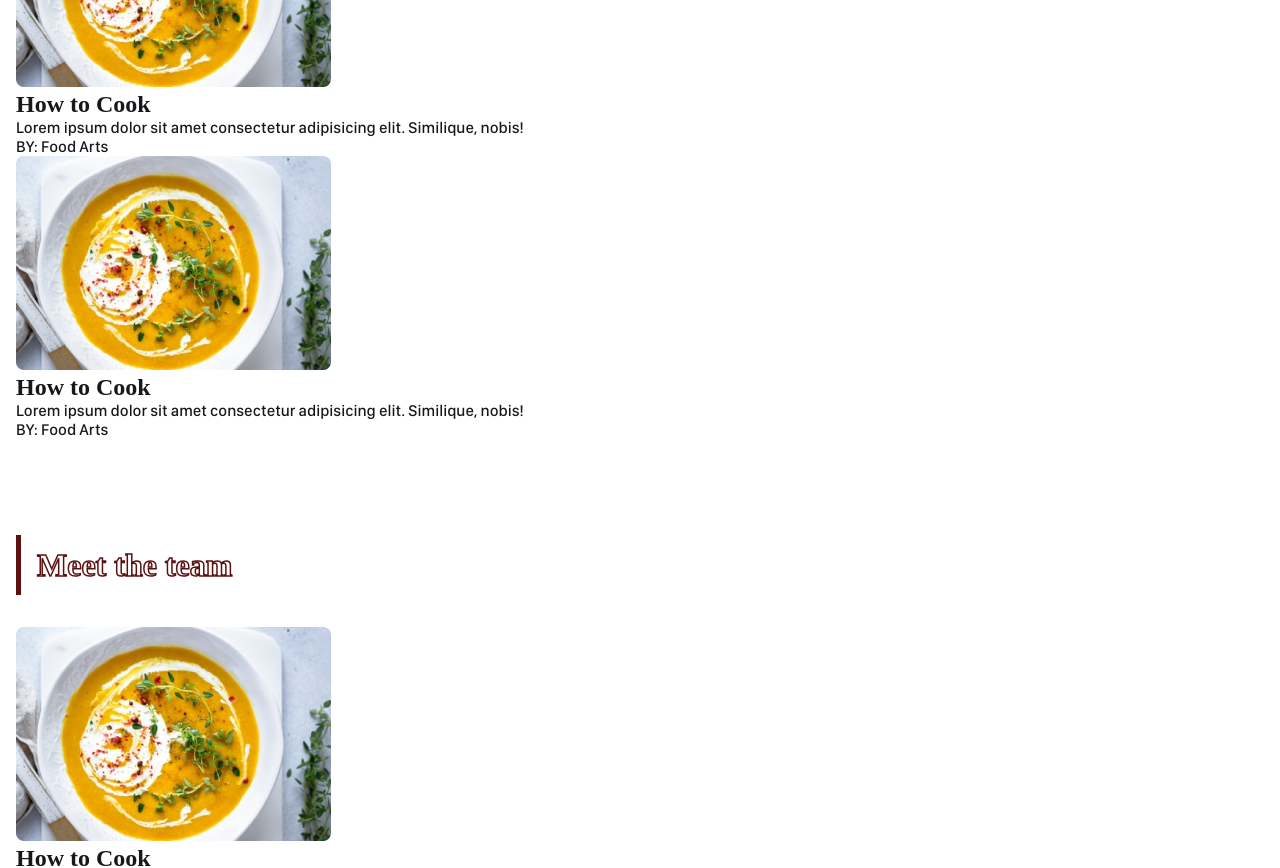
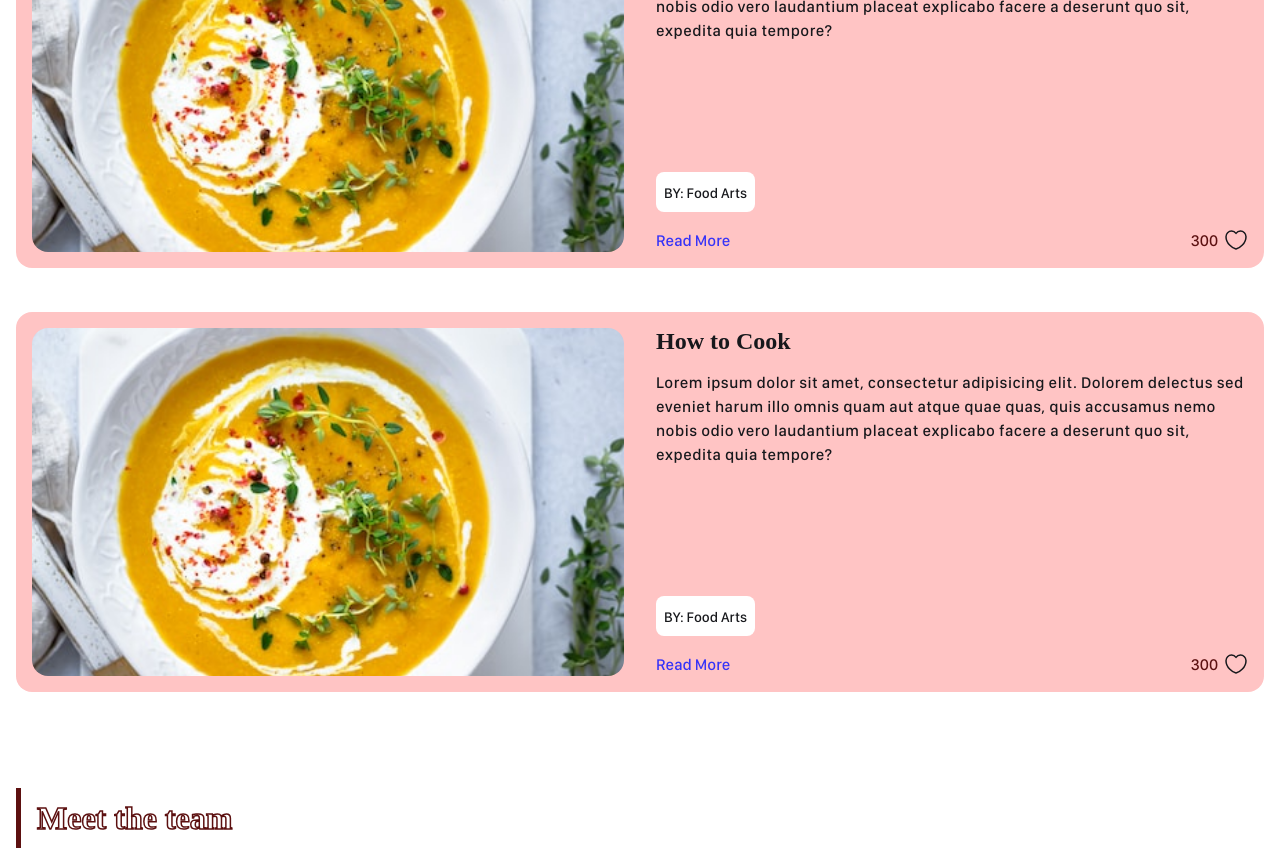
Before and after one commit to LazyCoder4542/FoodSteps-old, a React (Create React App) app in the folder frontend/react-app/: page / in a window 1280 px wide. Shown: the part 1520-2388 px from the top of the page. Built offline with nearby package versions, Linux system fonts and the light colour scheme; a web font is replaced by a local one.

Commit message:
popular post complete

```diff
--- a/frontend/react-app/src/App.css
+++ b/frontend/react-app/src/App.css
@@ -83,6 +83,7 @@ body {
   font-family: var(--ff-content);
   background-color: var(--clr-white);
   min-height: 100vh;
+  font-weight: 400;
 }
 
 input {
@@ -131,7 +132,11 @@ h1 {
   font-size: 2rem;
   line-height: 2.5rem;
 }
-
+p {
+  font-size: 1rem;
+  line-height: 1.5rem;
+  letter-spacing: 0.5px;
+}
 /*img {
   height: 100%;
   width: 100%;
--- a/frontend/react-app/src/App.js
+++ b/frontend/react-app/src/App.js
@@ -1,7 +1,5 @@
-import React, { useState, Component } from "react";
-import ReactDOM from 'react-dom';
-import { BrowserRouter as Router, Routes, Route, Link } from "react-router-dom";
-import { useEffect } from "react";
+import React, { Component } from "react";
+import { BrowserRouter as Router, Routes, Route} from "react-router-dom";
 
 import './App.css';
 
--- a/frontend/react-app/src/components/Header.jsx
+++ b/frontend/react-app/src/components/Header.jsx
@@ -10,9 +10,6 @@ class Header extends Component {
   state = {
     menuOpen: false,
   };
-  constructor(props) {
-    super(props);
-  }
   render() {
     return (
       <React.Fragment>
--- a/frontend/react-app/src/pages/Home.css
+++ b/frontend/react-app/src/pages/Home.css
@@ -85,30 +85,67 @@ section#hero>img.hero-desktop {
 
 section#featured>.wrapper {
     overflow-y: auto;
+    margin-right: calc(-1 * var(--page-padding));
+    margin-left: calc(-1 * var(--page-padding));
 }
 
 section#featured>.wrapper>.post-cards {
-    display: flex;
+    padding-inline: var(--page-padding);
+    display: inline-flex;
     gap: 2.75rem
 }
 
-section#featured>.wrapper>.post-cards>.card {
+section#featured>.wrapper>.post-cards>.mini-post {
+    width: 18rem;
+}
+
+section#popular>.wrapper {
+    overflow-y: auto;
+    margin-right: calc(-1 * var(--page-padding));
+    margin-left: calc(-1 * var(--page-padding));
+}
+
+section#popular>.wrapper>.post-cards {
+    padding-inline: var(--page-padding);
+    display: inline-flex;
+    flex-direction: column;
+    gap: 2.75rem
+}
+
+section#popular>.wrapper>.post-cards>.mini-post {
+    height: 23.75rem;
+    flex-direction: row;
+}
+section#popular>.wrapper>.post-cards>.mini-post>.post-img {
+    flex-basis: 100%;
+    height: 100%;
+    width: 30rem;
+}
+
+section#popular>.wrapper>.post-cards>.mini-post>.post-img>img {
+    width: 100%;
+}
+section#popular>.wrapper>.post-cards>.mini-post>.post-details {
+    flex-basis: 100%;
+    text-align: left;
+    align-items: flex-start;
+}
+.mini-post {
     flex-shrink: 0;
-    display: flex;
+    display: inline-flex;
     flex-direction: column;
     gap: 2rem;
-    width: 18rem;
     padding: 1rem;
     border-radius: 1rem;
     background-color: var(--clr-primary1-5);
 }
 
-section#featured>.wrapper>.post-cards>.card>.post-img {
+.mini-post>.post-img {
     height: 12rem;
     border-radius: inherit;
 }
 
-section#featured>.wrapper>.post-cards>.card>.post-img>img {
+.mini-post>.post-img>img {
     width: 100%;
     height: 100%;
     object-fit: cover;
@@ -116,15 +153,17 @@ section#featured>.wrapper>.post-cards>.card>.post-img>img {
     object-position: center;
 }
 
-section#featured>.wrapper>.post-cards>.card>.post-details {
+.mini-post>.post-details {
     text-align: center;
     display: flex;
     flex-direction: column;
     row-gap: 1rem;
     align-items: center;
 }
-
-section#featured>.wrapper>.post-cards>.card>.post-details>.post-author {
+.mini-post>.post-details>.post-description {
+    margin-bottom: auto;
+}
+.mini-post>.post-details>.post-author {
     height: 40px;
     place-items: center;
     background-color: var(--clr-white);
@@ -134,24 +173,25 @@ section#featured>.wrapper>.post-cards>.card>.post-details>.post-author {
     font-size: .9rem;
 }
 
-section#featured>.wrapper>.post-cards>.card>.post-details>.interactions {
+.mini-post>.post-details>.interactions {
     width: 100%;
     display: flex;
     justify-content: space-between;
     align-items: center;
 }
 
-section#featured>.wrapper>.post-cards>.card>.post-details>.interactions>nav {
+.mini-post>.post-details>.interactions>nav {
     margin-right: auto;
 }
 
-section#featured>.wrapper>.post-cards>.card>.post-details>.interactions>.like {
+.mini-post>.post-details>.interactions>.like {
     display: inline-flex;
     align-items: center;
     column-gap: 6px;
+    cursor: pointer;
 }
 
-section#featured>.wrapper>.post-cards>.card>.post-details>.interactions>.like>span:nth-child(1) {
+.mini-post>.post-details>.interactions>.like>span:nth-child(1) {
     color: var(--clr-primary1-100);
 }
 
--- a/frontend/react-app/src/pages/Home.jsx
+++ b/frontend/react-app/src/pages/Home.jsx
@@ -33,12 +33,12 @@ class HomePage extends Component {
           </header>
           <div className="wrapper">
             <div className="post-cards">
-              <div className="card">
+              <div className="mini-post">
                 <div className="post-img">
                   <img src="images/test1.png" alt="" />
                 </div>
                 <div className="post-details">
-                  <h2 className="post-title">Ho to Make Soup</h2>
+                  <h2 className="post-title">How to Make Soup</h2>
                   <p className="post-description">
                     Lorem ipsum dolor sit amet consectetur adipisicing elit.
                     Similique, nobis!
@@ -75,7 +75,7 @@ class HomePage extends Component {
                   </div>
                 </div>
               </div>
-              <div className="card">
+              <div className="mini-post">
                 <div className="post-img">
                   <img src="images/test1.png" alt="" />
                 </div>
@@ -126,33 +126,85 @@ class HomePage extends Component {
           </header>
           <div className="wrapper">
             <div className="post-cards">
-              <div className="card">
+              <div className="mini-post">
                 <div className="post-img">
                   <img src="images/test1.png" alt="" />
                 </div>
                 <div className="post-details">
                   <h2 className="post-title">How to Cook</h2>
                   <p className="post-description">
-                    Lorem ipsum dolor sit amet consectetur adipisicing elit.
-                    Similique, nobis!
+                    Lorem ipsum dolor sit amet, consectetur adipisicing elit. Dolorem delectus sed eveniet harum illo omnis quam aut atque quae quas, quis accusamus nemo nobis odio vero laudantium placeat explicabo facere a deserunt quo sit, expedita quia tempore?
                   </p>
                   <div className="post-author">
                     BY:&nbsp;<span className="author">Food Arts</span>
                   </div>
+                  <div className="interactions">
+                    <nav>
+                      <a className="link" href="_blank">
+                        Read More
+                      </a>
+                    </nav>
+                    <div className="like">
+                      <span className="post-like-count">300</span>
+                      <span className="svg-wrapper">
+                        <svg
+                          width="24"
+                          height="24"
+                          viewBox="0 0 24 24"
+                          fill="none"
+                          xmlns="http://www.w3.org/2000/svg"
+                        >
+                          <path
+                            d="M12.62 20.8101C12.28 20.9301 11.72 20.9301 11.38 20.8101C8.48 19.8201 2 15.6901 2 8.6901C2 5.6001 4.49 3.1001 7.56 3.1001C9.38 3.1001 10.99 3.9801 12 5.3401C13.01 3.9801 14.63 3.1001 16.44 3.1001C19.51 3.1001 22 5.6001 22 8.6901C22 15.6901 15.52 19.8201 12.62 20.8101Z"
+                            stroke="currentColor"
+                            strokeWidth="1.5"
+                            strokeLinecap="round"
+                            strokeLinejoin="round"
+                          />
+                        </svg>
+                      </span>
+                    </div>
+                  </div>
                 </div>
               </div>
-              <div className="card">
+              <div className="mini-post">
                 <div className="post-img">
                   <img src="images/test1.png" alt="" />
                 </div>
                 <div className="post-details">
                   <h2 className="post-title">How to Cook</h2>
                   <p className="post-description">
-                    Lorem ipsum dolor sit amet consectetur adipisicing elit.
-                    Similique, nobis!
+                    Lorem ipsum dolor sit amet, consectetur adipisicing elit. Dolorem delectus sed eveniet harum illo omnis quam aut atque quae quas, quis accusamus nemo nobis odio vero laudantium placeat explicabo facere a deserunt quo sit, expedita quia tempore?
                   </p>
                   <div className="post-author">
                     BY:&nbsp;<span className="author">Food Arts</span>
+                  </div>
+                  <div className="interactions">
+                    <nav>
+                      <a className="link" href="_blank">
+                        Read More
+                      </a>
+                    </nav>
+                    <div className="like">
+                      <span className="post-like-count">300</span>
+                      <span className="svg-wrapper">
+                        <svg
+                          width="24"
+                          height="24"
+                          viewBox="0 0 24 24"
+                          fill="none"
+                          xmlns="http://www.w3.org/2000/svg"
+                        >
+                          <path
+                            d="M12.62 20.8101C12.28 20.9301 11.72 20.9301 11.38 20.8101C8.48 19.8201 2 15.6901 2 8.6901C2 5.6001 4.49 3.1001 7.56 3.1001C9.38 3.1001 10.99 3.9801 12 5.3401C13.01 3.9801 14.63 3.1001 16.44 3.1001C19.51 3.1001 22 5.6001 22 8.6901C22 15.6901 15.52 19.8201 12.62 20.8101Z"
+                            stroke="currentColor"
+                            strokeWidth="1.5"
+                            strokeLinecap="round"
+                            strokeLinejoin="round"
+                          />
+                        </svg>
+                      </span>
+                    </div>
                   </div>
                 </div>
               </div>
@@ -165,7 +217,7 @@ class HomePage extends Component {
           </header>
           <div className="wrapper">
             <div className="post-cards">
-              <div className="card">
+              <div className="mini-post">
                 <div className="post-img">
                   <img src="images/test1.png" alt="" />
                 </div>
@@ -180,7 +232,7 @@ class HomePage extends Component {
                   </div>
                 </div>
               </div>
-              <div className="card">
+              <div className="mini-post">
                 <div className="post-img">
                   <img src="images/test1.png" alt="" />
                 </div>
```
Also changed, not shown: frontend/react-app/public/images/test1.png.
